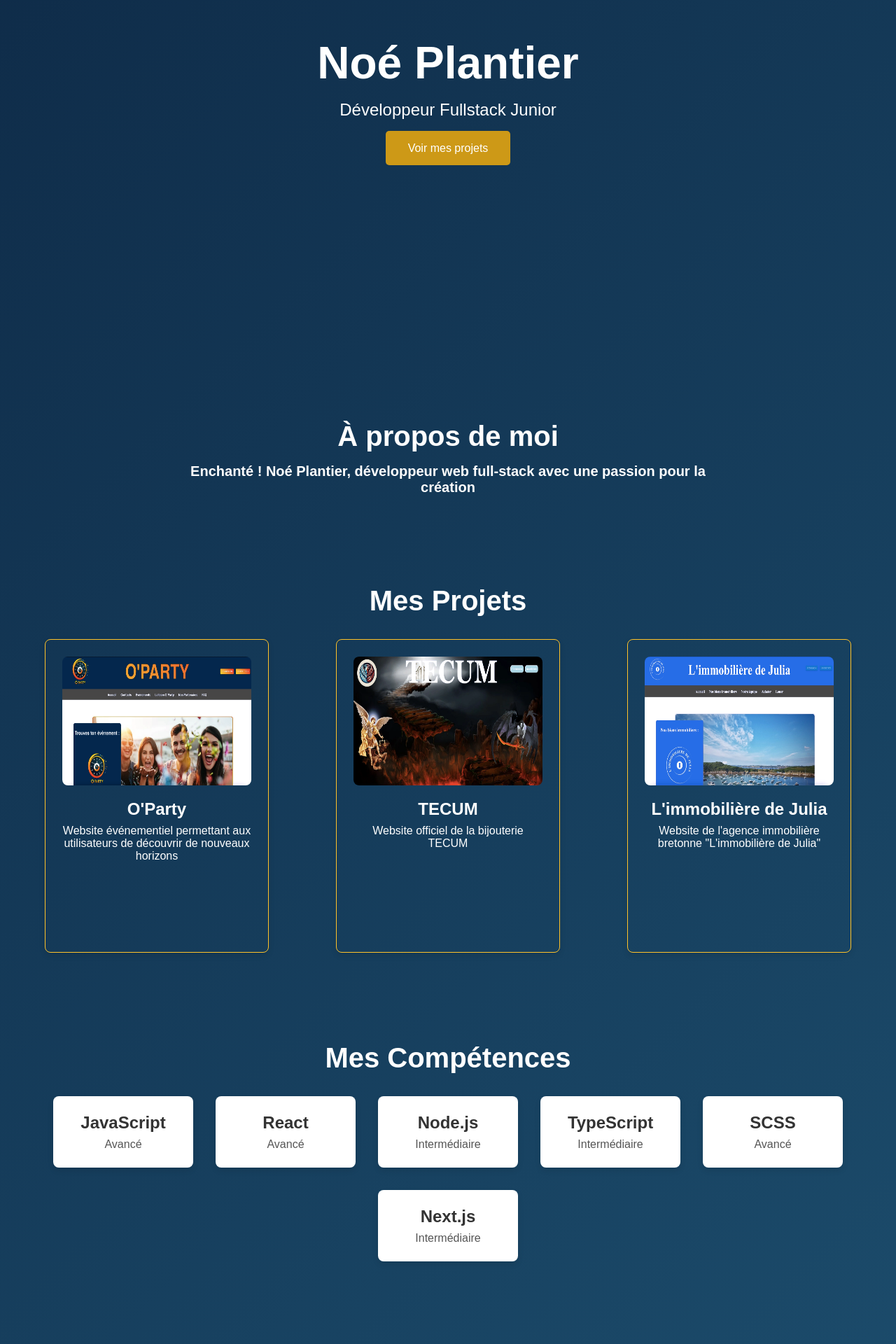
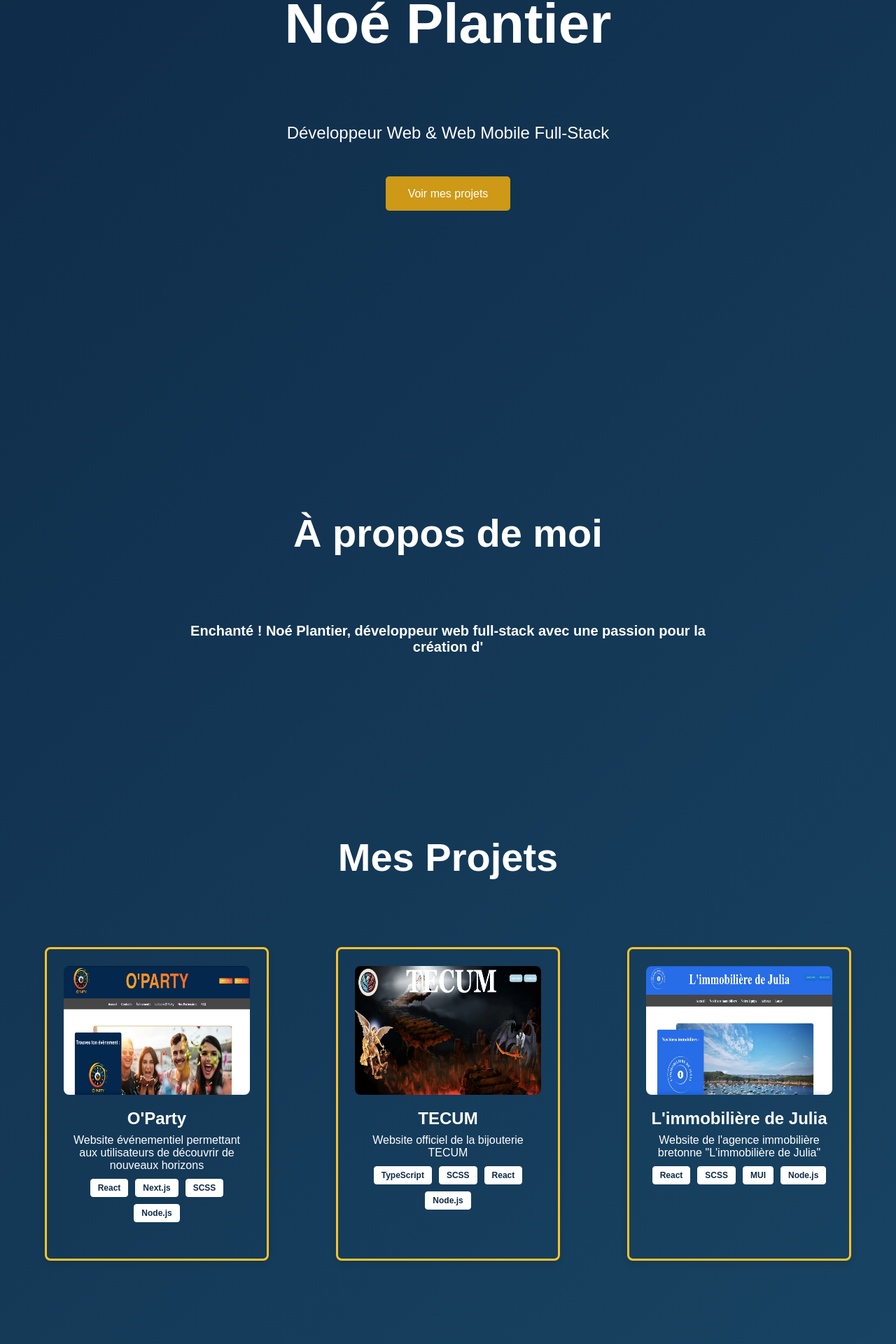
Before and after one commit to noeplantier/Portfolio, a Next.js app in the folder portfolio/: page / in a window 1280 px wide. Shown: the part 263-2183 px from the top of the page at 70% size. Built offline with nearby package versions, Linux system fonts and the light colour scheme.

Commit message:
Main fixes / HomePage

```diff
--- a/portfolio/src/app/components/About.tsx
+++ b/portfolio/src/app/components/About.tsx
@@ -19,7 +19,7 @@ export default function About() {
 
   return (
     <section id="about" className={styles.about}>
-      <h2>À propos de moi</h2>
+      <h1>À propos de moi</h1>
       <p className={styles.typingText} style={{ color: '#fffff'}}>
         {displayedText}
       </p>
--- a/portfolio/src/app/components/Contact.tsx
+++ b/portfolio/src/app/components/Contact.tsx
@@ -3,11 +3,19 @@ import styles from '../styles/contact.module.scss';
 export default function Contact() {
   return (
     <section id="contact" className={styles.contact}>
-      <h2>Contactez-moi</h2>
+      <h1>Contactez-moi</h1>
       <form>
         <div className={styles.formGroup}>
           <label htmlFor="name">Nom</label>
           <input type="text" id="name" name="name" required />
+        </div>
+        <div className={styles.formGroup}>
+          <label htmlFor="name">Prénom</label>
+          <input type="text" id="surname" name="surname" required />
+        </div>
+        <div className={styles.formGroup}>
+          <label htmlFor="name">Téléphone</label>
+          <input type="tel" id="phone" name="phone" required />
         </div>
         <div className={styles.formGroup}>
           <label htmlFor="email">Email</label>
--- a/portfolio/src/app/components/Hero.tsx
+++ b/portfolio/src/app/components/Hero.tsx
@@ -5,7 +5,7 @@ export default function Hero() {
     <section id="hero" className={styles.hero}>
       <div className={styles.content}>
         <h1>Noé Plantier</h1>
-        <p>Développeur Fullstack Junior</p>
+        <p>Développeur Web & Web Mobile Full-Stack</p>
         <a href="#projects" className={styles.cta}>Voir mes projets</a>
       </div>
     </section>
--- a/portfolio/src/app/components/Projects.tsx
+++ b/portfolio/src/app/components/Projects.tsx
@@ -3,14 +3,14 @@ import styles from '../styles/projects.module.scss';
 
 export default function Projects() {
   const projects = [
-    { title: 'O\'Party', description: 'Website événementiel permettant aux utilisateurs de découvrir de nouveaux horizons', image: '/images/oparty.jpeg' },
-    { title: 'TECUM', description: 'Website officiel de la bijouterie TECUM', image: '/images/tecum.jpeg' },
-    { title: 'L\'immobilière de Julia', description: 'Website de l\'agence immobilière bretonne "L\'immobilière de Julia"', image: '/images/immo.jpeg' }
+    { title: 'O\'Party', description: 'Website événementiel permettant aux utilisateurs de découvrir de nouveaux horizons', image: '/images/oparty.jpeg' ,technologies: ['React', 'Next.js', 'SCSS', 'Node.js'] },
+    { title: 'TECUM', description: 'Website officiel de la bijouterie TECUM', image: '/images/tecum.jpeg' ,technologies: ['TypeScript', 'SCSS', 'React', 'Node.js']},
+    { title: 'L\'immobilière de Julia', description: 'Website de l\'agence immobilière bretonne "L\'immobilière de Julia"', image: '/images/immo.jpeg' ,technologies: ['React', 'SCSS', 'MUI', 'Node.js'] }
   ];
 
   return (
     <section id="projects" className={styles.projects}>
-      <h2>Mes Projets</h2>
+      <h1>Mes Projets</h1>
       <div className={styles.projectList}>
         {projects.map((project, index) => (
           <div key={index} className={styles.projectCard}>
@@ -23,6 +23,14 @@ export default function Projects() {
             />
             <h3>{project.title}</h3>
             <p>{project.description}</p>
+            <div className={styles.technologies}>
+              {project.technologies.map((tech, techIndex) => (
+                <div key={techIndex} className={styles.techTag}>
+                  {tech}
+
+                </div>
+              ))}
+            </div>
           </div>
         ))}
       </div>
--- a/portfolio/src/app/components/Skills.tsx
+++ b/portfolio/src/app/components/Skills.tsx
@@ -12,7 +12,7 @@ export default function Skills() {
 
   return (
     <section id="skills" className={styles.skills}>
-      <h2>Mes Compétences</h2>
+      <h1>Mes Compétences</h1>
       <div className={styles.skillList}>
         {skills.map((skill, index) => (
           <div key={index} className={styles.skillCard}>
--- a/portfolio/src/app/styles/about.module.scss
+++ b/portfolio/src/app/styles/about.module.scss
@@ -1,8 +1,12 @@
 .about {
   padding: 4rem 2rem;
   text-align: center;
+  margin-bottom: 8rem;
 
-
+  h1 {
+    font-size: 3.5rem;
+    margin-bottom: 6rem;
+  }
 
 
   h2 {
--- a/portfolio/src/app/styles/contact.module.scss
+++ b/portfolio/src/app/styles/contact.module.scss
@@ -2,6 +2,13 @@
   padding: 4rem 2rem;
   color: #ffffff;
   text-align: center;
+  margin-bottom: 8rem;
+
+
+  h1 {
+    font-size: 3.5rem;
+    margin-bottom: 6rem;
+  }
 
 
   h2 {
--- a/portfolio/src/app/styles/hero.module.scss
+++ b/portfolio/src/app/styles/hero.module.scss
@@ -5,16 +5,17 @@
   justify-content: center;
   color: #fff;
   text-align: center;
+  margin-bottom: 8rem;
 
   .content {
     h1 {
-      font-size: 4rem;
-      margin-bottom: 1rem;
+      font-size: 5rem;
+      margin-bottom: 6rem;
     }
 
     p {
       font-size: 1.5rem;
-      margin-bottom: 2rem;
+      margin-bottom: 4rem;
     }
 
     .cta {
--- a/portfolio/src/app/styles/projects.module.scss
+++ b/portfolio/src/app/styles/projects.module.scss
@@ -1,7 +1,12 @@
 .projects {
   padding: 4rem 2rem;
   text-align: center;
+  margin-bottom: 8rem;
 
+  h1 {
+    font-size: 3.5rem;
+    margin-bottom: 6rem;
+  }
 
   h2 {
     font-size: 2.5rem;
@@ -14,10 +19,27 @@
     flex-wrap: wrap;
     gap: 2rem;
 
+    .technologies {
+      display: flex;
+      justify-content: center;
+      flex-wrap: wrap;
+      gap: 10px;
+      margin-top: 10px;
+    }
+
+    .techTag {
+      padding: 5px 10px;
+      background-color: #ffffff;
+      color:#0e2a47;
+      border-radius: 4px;
+      font-size: 12px;
+      font-weight: bold;
+      border: 1px solid #ffffff;
+    }
 
     .projectCard {
 
-      border: 1px solid  #ffc229;
+      border: 3px solid  #ffc229;
       border-radius: 8px;
       box-shadow: 0 4px 8px rgba(0, 0, 0, 0.1);
       padding: 1.5rem;
--- a/portfolio/src/app/styles/skills.module.scss
+++ b/portfolio/src/app/styles/skills.module.scss
@@ -1,6 +1,14 @@
 .skills {
   padding: 4rem 2rem;
   text-align: center;
+  margin-bottom: 8rem;
+
+
+
+  h1 {
+    font-size: 3.5rem;
+    margin-bottom: 6rem;
+  }
 
   h2 {
     font-size: 2.5rem;
```
